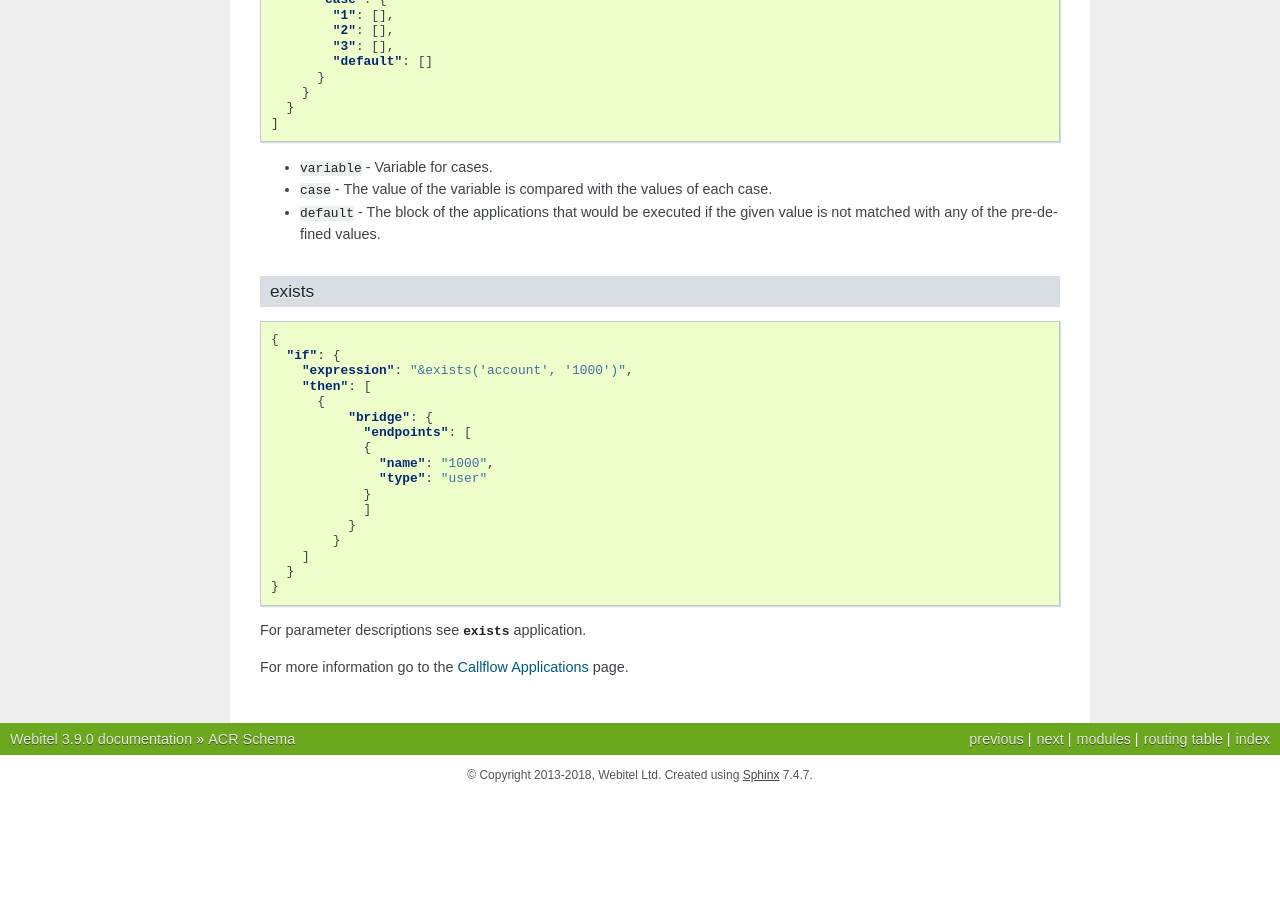
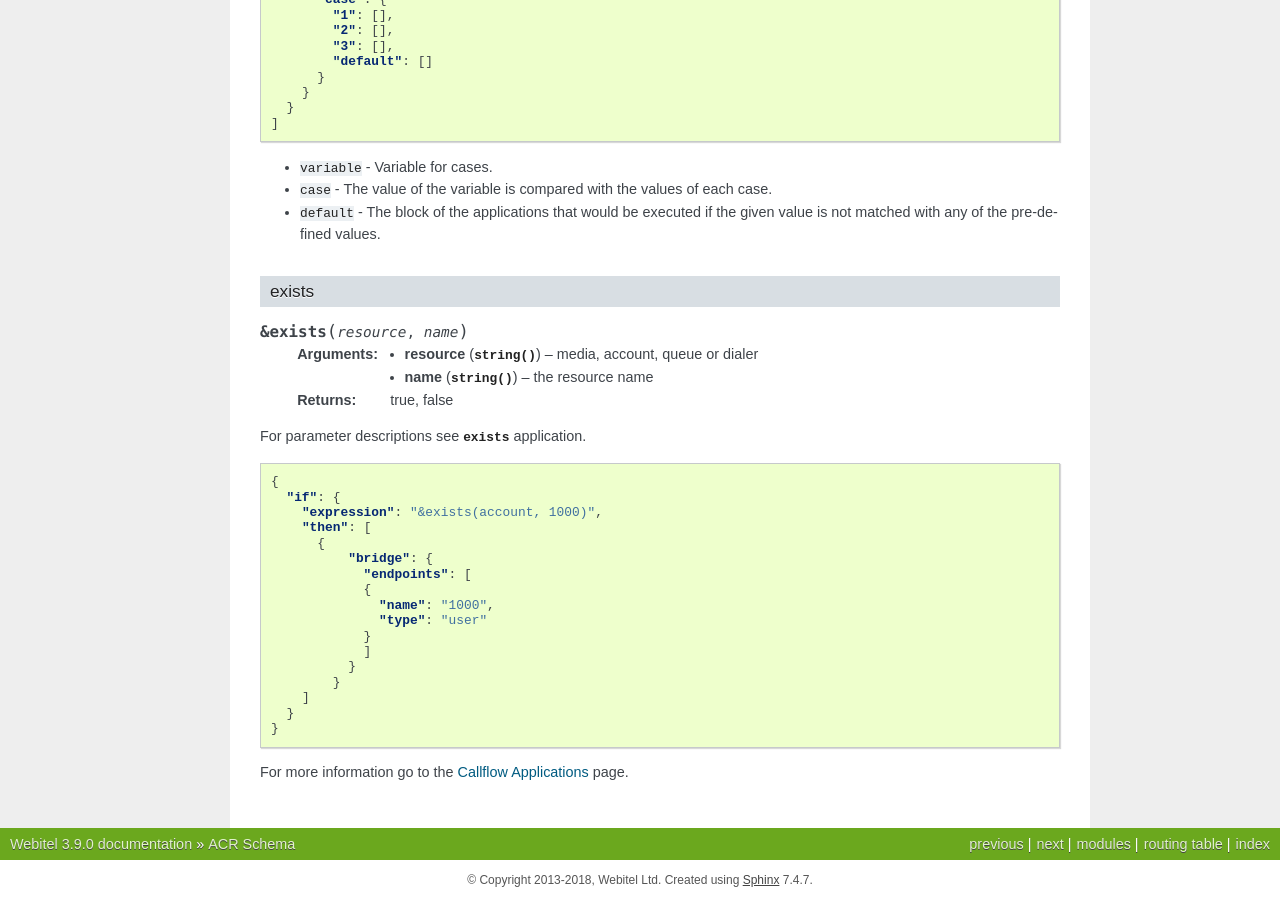
Before and after one commit to webitel/docs-en, a Sphinx documentation site: the page built from source/acr-scheme.rst, in a window 1280 px wide and 900 px high, scrolled down 3542 px. Built offline with Sphinx 7.4.7, drawn with Linux system fonts in a browser that asks for light colours; before the commit the page ends 4337 px from its top, so only the background shows below that.

Commit message:
function &exists(resource, name)

```diff
--- a/source/acr-scheme.rst
+++ b/source/acr-scheme.rst
@@ -240,13 +240,19 @@ switch
 exists
 ++++++
 
-.. py:module:: exists-fn
+.. js:function:: &exists(resource, name)
+
+    :param string resource: media, account, queue or dialer
+    :param string name: the resource name
+    :returns: true, false
+
+For parameter descriptions see :py:mod:`exists` application.
 
 .. code-block:: json
 
     {
       "if": {
-        "expression": "&exists('account', '1000')",
+        "expression": "&exists(account, 1000)",
         "then": [
           {
               "bridge": {
```
Also changed, not shown: other parts of source/acr-scheme.rst (+0 -2 lines).
